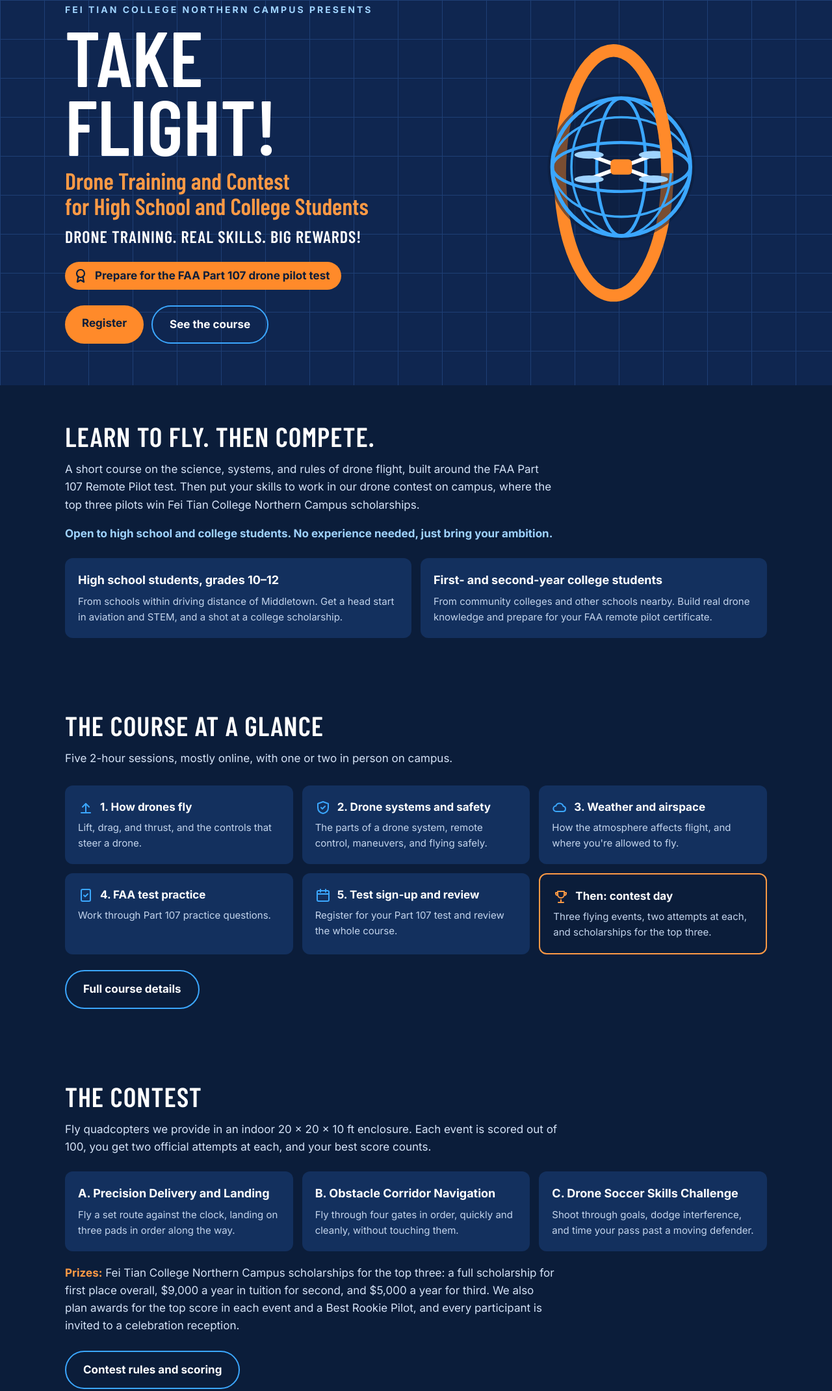
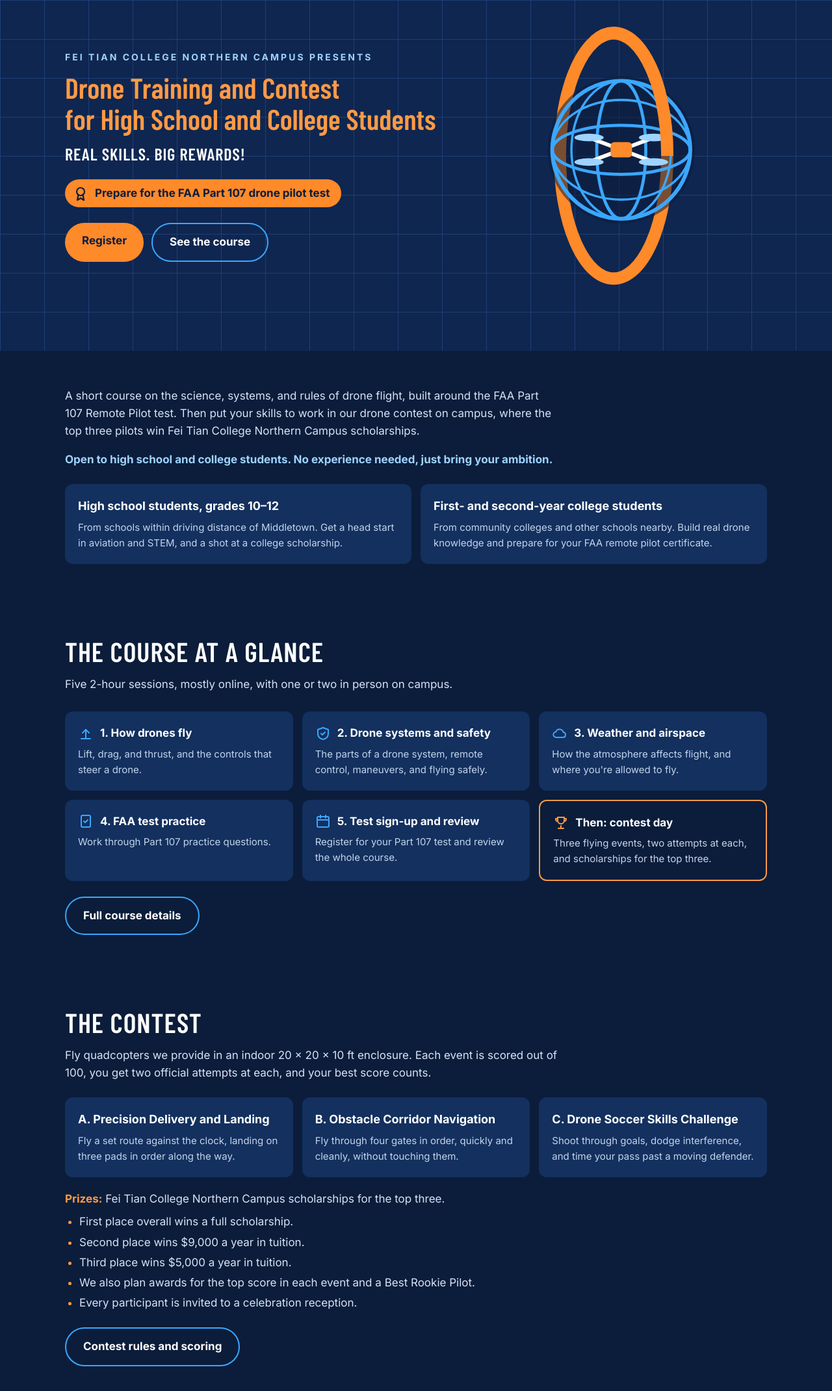
Before and after one commit to FTC-MT/drone-program-site, a plain HTML site: page index.html in a window 1280 px wide. Shown: the part 133-2274 px from the top of the page at 65% size. Drawn offline with nearby package versions, Linux system fonts and the light colour scheme; a web font is replaced by a local one.

Commit message:
Hero and prize copy updates, lab industry news, and noindex for now
- Hero: "Drone Training and Contest for High School and College Students"
  is now the main heading, always two lines at a fixed size; tagline
  shortened to "Real skills. Big rewards!"
- Homepage prizes shown as a bulleted list
- Contest page: tuition reference link under the prizes; Event C stage
  labels numbered "1.", "2.", "3."
- Drone Lab page: SteadyBeat Technology partnership and In the news links
- Ask search engines not to index the site until content is final
  (noindex meta tag on every page, robots.txt)

Co-Authored-By: Claude Opus 5.5 <noreply@anthropic.com>

```diff
--- a/css/styles.css
+++ b/css/styles.css
@@ -89,12 +89,14 @@ a:hover { color: #FFB877; }
 }
 .hero h1 {
   font-family: var(--font-display); font-weight: 800; text-transform: uppercase;
-  font-size: clamp(64px, 11vw, 120px); line-height: .88; margin: 0;
+  font-size: clamp(48px, 7.5vw, 92px); line-height: .92; margin: 0;
 }
 .hero .subtitle {
   font-family: var(--font-display); font-weight: 600; color: var(--orange-light);
-  font-size: clamp(26px, 4vw, 36px); line-height: 1.1; margin: 12px 0 12px;
+  font-size: 44px; line-height: 1.08; margin: 12px 0 16px; text-transform: none;
 }
+/* Always exactly two lines, at a fixed size. */
+.hero .subtitle span { display: block; white-space: nowrap; }
 .hero .tagline {
   font-family: var(--font-display); font-weight: 800; text-transform: uppercase;
   letter-spacing: 1px; color: var(--white); font-size: clamp(20px, 2.6vw, 26px);
@@ -137,6 +139,9 @@ h2 {
 .challenge-art { display: block; width: 100%; height: auto; margin-bottom: 12px; }
 .prize-line { margin: 20px 0 0; color: var(--text-soft); max-width: 760px; }
 .prize-line strong { color: var(--orange-light); }
+.prize-list { margin: 8px 0 0; padding-left: 22px; color: var(--text-soft); max-width: 760px; }
+.prize-list li { margin-bottom: 4px; }
+.prize-list li::marker { color: var(--orange-light); }
 .prizes { display: grid; grid-template-columns: repeat(3, minmax(0, 1fr)); gap: 14px; margin-bottom: 20px; }
 .prize { background: var(--navy-3); border-radius: 12px; padding: 20px; }
 .prize-first { background: var(--orange); color: var(--ink); }
@@ -165,6 +170,8 @@ h2 {
 .rule-cols-single { grid-template-columns: 1fr; max-width: 640px; margin-top: 24px; }
 .rule-cols h3 { margin: 0 0 10px; font-size: 18px; }
 .fine { color: #9FB5D6; font-size: 14px; margin: 10px 0 0; }
+.prize-ref { margin: -6px 0 20px; }
+.fine a { color: var(--blue-light); }
 .stages { display: grid; grid-template-columns: repeat(3, minmax(0, 1fr)); gap: 14px; }
 .stages .session p:last-child { margin: 0; color: #C3D4EC; font-size: 15px; }
 .formula {
@@ -244,15 +251,19 @@ section.tight { padding-top: 0; }
 .site-footer a { color: var(--blue-light); }
 
 /* Phones and small tablets */
-@media (max-width: 820px) {
+/* Stack the hero earlier so the two-line heading always has room at full size. */
+@media (max-width: 1000px) {
   .hero .container { grid-template-columns: 1fr; }
   .hero-art { max-width: 320px; margin: 0 auto; }
+}
+@media (max-width: 820px) {
   .steps { grid-template-columns: repeat(2, minmax(0, 1fr)); }
   .audience { grid-template-columns: 1fr; }
   .challenges, .prizes, .stages, .rule-cols { grid-template-columns: 1fr; }
   .lab { flex-direction: column; padding: 24px; }
 }
 @media (max-width: 520px) {
+  .hero .subtitle { font-size: 24px; }
   .site-header .container { gap: 6px; padding-top: 10px; padding-bottom: 8px; }
   .brand { font-size: 15px; line-height: 1.3; }
   .nav { flex-wrap: nowrap; overflow-x: auto; gap: 0; width: calc(100% + 10px); margin: 0 -5px; scrollbar-width: none; }
@@ -267,3 +278,9 @@ section.tight { padding-top: 0; }
   .details dd { margin-bottom: 10px; }
   section { padding: 40px 0; }
 }
+
+/* Drone lab: news links */
+.news { list-style: none; padding: 0; margin: 16px 0 0; display: grid; gap: 12px; }
+.news li { background: var(--navy-3); border-radius: 12px; padding: 16px 20px; }
+.news a { font-weight: 600; }
+.news span { display: block; margin-top: 4px; color: var(--text-soft); font-size: 14px; }
--- a/index.html
+++ b/index.html
@@ -3,6 +3,7 @@
 <head>
   <meta charset="utf-8">
   <meta name="viewport" content="width=device-width, initial-scale=1">
+  <meta name="robots" content="noindex, nofollow">
   <title>Take Flight: Drone Training | Fei Tian College Northern Campus</title>
   <meta name="description" content="Drone training at Fei Tian College Northern Campus for high school and college students. Prepare for the FAA Part 107 drone pilot test, compete in our drone contest for scholarships, and tour our drone lab.">
   <link rel="preconnect" href="https://fonts.googleapis.com">
@@ -20,9 +21,8 @@
     <div class="container">
       <div>
         <p class="eyebrow">Fei Tian College Northern Campus presents</p>
-        <h1>Take<br>Flight!</h1>
-        <p class="subtitle">Drone Training and Contest<br>for High School and College Students</p>
-        <p class="tagline">Drone training. Real skills. Big rewards!</p>
+        <h1 class="subtitle"><span>Drone Training and Contest</span> <span>for High School and College Students</span></h1>
+        <p class="tagline">Real skills. Big rewards!</p>
         <div class="badge">
           <svg width="24" height="24" viewBox="0 0 24 24" fill="none" stroke="#0B1D3A" stroke-width="2.2" stroke-linecap="round" stroke-linejoin="round" aria-hidden="true"><circle cx="12" cy="9" r="6"/><path d="M8.5 13.5 7 22l5-3 5 3-1.5-8.5"/></svg>
           Prepare for the FAA Part 107 drone pilot test
@@ -38,7 +38,6 @@
 
   <section>
     <div class="container">
-      <h2>Learn to fly. Then compete.</h2>
       <p class="lead">A short course on the science, systems, and rules of drone flight, built around the FAA Part 107 Remote Pilot test. Then put your skills to work in our drone contest on campus, where the top three pilots win Fei Tian College Northern Campus scholarships.</p>
       <p class="highlight">Open to high school and college students. No experience needed, just bring your ambition.</p>
 
@@ -107,7 +106,14 @@
           <p>Shoot through goals, dodge interference, and time your pass past a moving defender.</p>
         </div>
       </div>
-      <p class="prize-line"><strong>Prizes:</strong> Fei Tian College Northern Campus scholarships for the top three: a full scholarship for first place overall, $9,000 a year in tuition for second, and $5,000 a year for third. We also plan awards for the top score in each event and a Best Rookie Pilot, and every participant is invited to a celebration reception.</p>
+      <p class="prize-line"><strong>Prizes:</strong> Fei Tian College Northern Campus scholarships for the top three.</p>
+      <ul class="prize-list">
+        <li>First place overall wins a full scholarship.</li>
+        <li>Second place wins $9,000 a year in tuition.</li>
+        <li>Third place wins $5,000 a year in tuition.</li>
+        <li>We also plan awards for the top score in each event and a Best Rookie Pilot.</li>
+        <li>Every participant is invited to a celebration reception.</li>
+      </ul>
       <p class="section-actions"><a class="btn btn-outline" href="contest.html">Contest rules and scoring</a></p>
     </div>
   </section>
```
Also changed, not shown: contest.html (+3 -1 lines), course.html (+1 -0 lines), lab.html (+22 -0 lines), register.html (+1 -0 lines), robots.txt (added), 2 other files.
